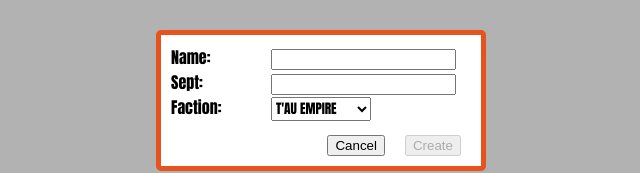
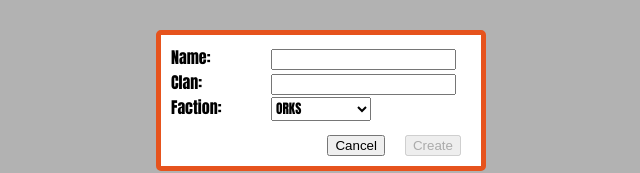
Before and after one commit to jinxidoru/killteam, a React (Create React App) app: page / in a window 1280 px wide. Shown: the part 120-293 px from the top of the page, without its empty margins (319-959 px from the left). Built offline with nearby package versions, Linux system fonts and the light colour scheme.

Commit message:
added orks

```diff
--- a/src/compendium.ts
+++ b/src/compendium.ts
@@ -1,7 +1,7 @@
 import { Weapon, Faction, Dict } from './types'
 
 
-type I_Weapon = [0|1,string,number,number,number,number,string?,string?]
+type I_Weapon = [0|1,string,number,number,number,number,string?,string?,string?]
 type I_Ability = [2,string,string?]
 type I_Action = [3,string,number,string]
 type I_Extra = I_Weapon | I_Ability | I_Action
@@ -9,6 +9,7 @@
 
 
 let next_id = 1;
+const _ = undefined;
 
 function faction(fname:string, faction:string, clan_label:string, kws:string, units_:I_Unit[])
   : Faction
@@ -19,23 +20,20 @@
     const [name,move,apl,ga,df,sv,hp,kws,...extra] = o;
 
     var keywords = _kws.concat(kws.split(/, /g));
-    var weapons = extra.map((w) : Weapon => {
-      if (w[0] === 1 || w[0] === 0) {
-        var uname = w[1].replace(/ \|.*$/,'')
-        return {
-          name:w[1], uname, type: (!w[0] ? 'r' : 'm'), atk:w[2], ws:w[3], dam:w[4], cdam:w[5],
-          sr: w[6] || null, cr: w[7] || null
-        }
-      } else {
-        return null as any;
-      }
-    }).filter(a => a)
+
+    var weapons = (extra.filter(x => x[0] === 0 || x[0] === 1) as I_Weapon[]).map(w => {
+      var uname = w[1].replace(/ \|.*$/,'')
+      return {
+        name:w[1], uname, type: (!w[0] ? 'r' : 'm'), atk:w[2], ws:w[3], dam:w[4], cdam:w[5],
+        sr: w[6] || null, cr: w[7] || null, secondary:w[8] || null
+      } as Weapon
+    });
 
     var actions = (extra.filter(x => x[0] === 3) as I_Action[])
       .map(a => ({ name: a[1], cost: a[2], descr: a[3] }));
 
     var abilities = (extra.filter(x => x[0] === 2) as I_Ability[])
-      .map(a => ({name: a[1], descr: a[2] || ""}));
+      .map(a => ({name: a[1], descr: a[2] || "", on_weapon:a[1].endsWith('*')}));
 
     var id = next_id++;
     return {id,name,faction,keywords,move,apl,ga,df,sv,hp,weapons,actions,abilities};
@@ -100,12 +98,11 @@
 }
 
 function space_marine() {
-
   return faction('Space Marines', 'space marine', 'chapter', 'imperium, adeptus astartes, <>', [
     [
       'Intercessor (warrior)', 3, 3, 1, 3, 3, 13, 'primaris, intercessor, warrior',
       [0, 'Auto bolt rifle', 4, 3, 3, 4, 'Ceaseless'],
-      [0, 'Bolt rifle', 4, 3, 3, 4, undefined, 'P1'],
+      [0, 'Bolt rifle', 4, 3, 3, 4, _, 'P1'],
       [0, 'Stalker bolt rifle', 4, 3, 3, 4, 'Heavy, AP1'],
       [1, 'Fists', 4, 3, 3, 4]
     ],[
@@ -126,11 +123,74 @@
   ]);
 }
 
+function orks() {
+  let kombi:I_Ability = [2, 'Kombi*',
+    'An operative equipped with this weapon is also equipped with a shoota.']
+  let runt:I_Ability = [2, 'Runt',
+    'This operative cannot be equipped with equipment. This operative cannot benefit from your Strategic and Tactical Ploys.'];
+
+  return faction('Orks', 'greenskin', 'clan', 'ork, <>', [
+    [
+      'Boy (fighter)', 3, 2, 1, 3, 5, 10, 'boy, fighter',
+      [0, 'Shoota', 4, 5, 3, 4],
+      [0, 'Slugga', 4, 5, 3, 4, 'Rng @5'],
+      [1, 'Choppa', 4, 3, 4, 5],
+      [1, 'Fists', 3, 3, 3, 4],
+    ],[
+      'Boss Nob', 3, 2, 1, 3, 4, 13, 'leader, boy, boss nob',
+      [0, 'Kombi-rokkit', 5, 5, 4, 5, 'Kombi*, Limited, AP1', 'Splash 1'],
+      [0, 'Kombi-skorcha', 6, 2, 2, 2, 'Kombi*, Limtied, Rng @5, Torrent @1'],
+      [0, 'Shoota', 4, 5, 3, 4, _, _, kombi[1]],
+      [0, 'Slugga', 4, 5, 3, 4, 'Rng @5'],
+      [1, 'Big choppa', 4, 2, 5, 6],
+      [1, 'Choppa', 4, 2, 4, 5],
+      [1, 'Fists', 3, 2, 3, 4],
+      [1, 'Killsaw', 4, 3, 5, 7, _, 'Rending'],
+      [1, 'Power klaw', 4, 3, 5, 7, 'Brutal'],
+      kombi,
+    ],[
+      'Boy (gunner)', 3, 2, 1, 3, 5, 10, 'boy, gunner',
+      [0, 'Big shoota', 6, 5, 2, 3, 'Fusillade'],
+      [0, 'Rokkit launcha', 5, 5, 4, 5, 'AP1', 'Splash 1'],
+      [1, 'Fists', 3, 3, 3, 4],
+    ],[
+      'Gretchin', 3, 2, 2, 3, 6, 5, 'boy, gretchin',
+      [0, 'Gretchin blasta', 3, 4, 2, 3, 'Rng @5'],
+      [1, 'Gretchin knife', 3, 5, 1, 2],
+      runt,
+    ],[
+      'Clan kommando (fighter)', 3, 2, 1, 3, 5, 10, 'clan kommando, fighter',
+      [0, 'Slugga', 4, 5, 3, 4, 'Rng @5'],
+      [1, 'Choppa', 4, 3, 4, 5],
+    ],[
+      'Clan kommando nob', 3, 2, 1, 3, 4, 13, 'leader, clan kommando, kommando nob',
+      [0, 'Slugga', 4, 4, 3, 4, 'Rng @5'],
+      [1, 'Choppa', 4, 2, 4, 5],
+      [1, 'Power klaw', 4, 3, 5, 7, 'Brutal'],
+    ],[
+      'Burna boy', 3, 2, 1, 3, 5, 10, 'speshulist, burna boy',
+      [0, 'Burna', 5, 2, 2, 2, 'Rng @5, Torrent @1'],
+      [1, 'Fists', 3, 3, 3, 4],
+    ],[
+      'Loota', 3, 2, 1, 3, 5, 10, 'speshulist, loota',
+      [0, 'Deffgun', 5, 5, 4, 6],
+      [1, 'Fists', 3, 3, 3, 4],
+    ],[
+      'Spanner', 3, 2, 1, 3, 5, 11, 'leader, speshulist, spanner',
+      [0, 'Big shoota', 6, 4, 2, 3, 'Fusillade'],
+      [0, 'Kustom mega-blasta', 4, 4, 5, 6, 'AP2, Hot'],
+      [0, 'Rokkit launcha', 5, 4, 4, 5, 'AP1', 'Splash 1'],
+      [1, 'Fists', 3, 3, 3, 4],
+    ]
+  ]);
+}
+
 
 
 const factions:Dict<Faction> = {
   tau: tau(),
   space_marine: space_marine(),
+  ork: orks(),
 }
 
 function random_faction() {
--- a/src/ktlib.ts
+++ b/src/ktlib.ts
@@ -1,4 +1,5 @@
 import {Roster} from './types'
+import {Compendium} from './compendium'
 
 
 type Save = {id:number, name:string, faction:string}
@@ -32,13 +33,27 @@
 }
 
 
+function scrub_roster(roster:Roster|null) {
+  if (roster) {
+    const units = Compendium.factions[roster.faction].units
+
+    for (let unit of roster.units) {
+      const cunit = units.find(u => (u.name === unit.unit.name));
+      if (cunit)  unit.unit = cunit;
+    }
+  }
+
+  return roster
+}
+
+
 export function autosave(roster:Roster) {
   roster.updated = new Date()
   storage_set('autosave', roster);
 }
 
 export function load_autosave() : Roster|null {
-  return storage_get<Roster>('autosave')
+  return scrub_roster(storage_get<Roster>('autosave'))
 }
 
 export function save(roster:Roster) {
@@ -62,5 +77,5 @@
 }
 
 export function load(id:number) : Roster|null {
-  return storage_get<Roster>(`save_${id}`);
+  return scrub_roster(storage_get<Roster>(`save_${id}`));
 }
--- a/src/roster.tsx
+++ b/src/roster.tsx
@@ -154,7 +154,19 @@
   const conf = props.conf;
   const unit = conf.unit;
   var keywords = unit.keywords.map(kw => (kw === '<>') ? `, ${props.clan}` : `, ${kw}`)
-  var weapons = unit.weapons.filter(w => (w.uname === conf.ranged || w.uname === conf.melee));
+  var primary = unit.weapons.filter(w => (w.uname === conf.ranged || w.uname === conf.melee));
+  const has_sr = (rule:string) => !!primary.find(wx => wx.sr && (wx.sr.indexOf(rule) !== -1));
+
+  // check if secondary weapons should be enabled
+  var weapons = unit.weapons.filter(w => {
+    return ((w.secondary !== null) && has_sr(w.secondary))
+        || (w.uname === conf.ranged || w.uname === conf.melee);
+  });
+
+  // check if any of the abilities are based upon the weapons
+  var abilities = unit.abilities.filter(a => {
+    return !a.on_weapon || has_sr(a.name);
+  });
 
   return (
     <div className="kt-unit-info">
@@ -167,7 +179,7 @@
         {weapons.map((w,n) => (<div key={n} className="weapon">
           <div className="wname"><div className={w.type} />{w.name} &nbsp;&nbsp;</div>
           <div className="stats ">
-            <b>A</b> {w.atk} <b>{w.type === 'r' ? 'BS' : 'WS'}</b> {w.ws} <b>D</b> {w.dam}/{w.cdam}
+            <b>A</b> {w.atk} <b>{w.type === 'r' ? 'BS' : 'WS'}</b> {w.ws}+ <b>D</b> {w.dam}/{w.cdam}
             <br/>
             {!w.sr ? null : (<><b>SR</b> {w.sr} </>)}
             {!w.cr ? null : (<><b>!</b> {w.cr} </>)}
@@ -179,7 +191,7 @@
           <span>{a.name} - {a.cost} AP</span><span className="descr"> - {a.descr}</span>
         </div>))}
 
-        {unit.abilities.map((a,n) => (<div key={n} className="extra">
+        {abilities.map((a,n) => (<div key={n} className="extra">
           <div className="i-ability" />
           <span>{a.name}</span><span className="descr"> - {a.descr}</span>
         </div>))}
@@ -253,8 +265,9 @@
   // setup the configuration part
   var el2:any;
   if (unit) {
-    const r_weapons = get_unique_weapons('r',unit.weapons);
-    const m_weapons = get_unique_weapons('m',unit.weapons);
+    const weapons = unit.weapons.filter(w => !w.secondary);
+    const r_weapons = get_unique_weapons('r',weapons);
+    const m_weapons = get_unique_weapons('m',weapons);
 
     el2 = (<>
       <div>Count:</div><div>
--- a/src/types.tsx
+++ b/src/types.tsx
@@ -9,6 +9,7 @@
   cdam: number;
   sr: string|null;
   cr: string|null;
+  secondary: string|null;
 }
 
 export interface Unit {
@@ -31,6 +32,7 @@
   abilities: {
     name: string;
     descr: string;
+    on_weapon: boolean;
   }[]
 }
 
@@ -57,7 +59,6 @@
   units: Unit[]
 }
 
-
 export interface Dict<T> {
   [name:string]: T
 }
```
